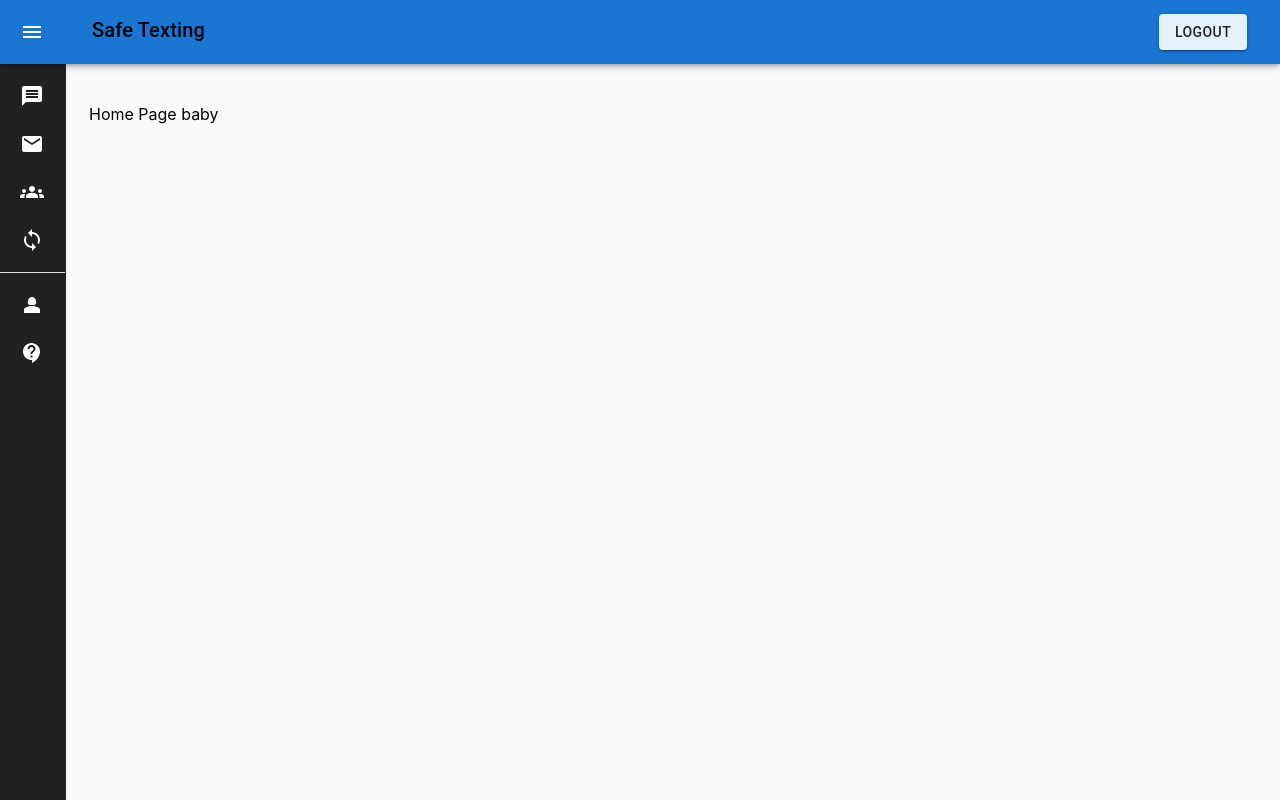
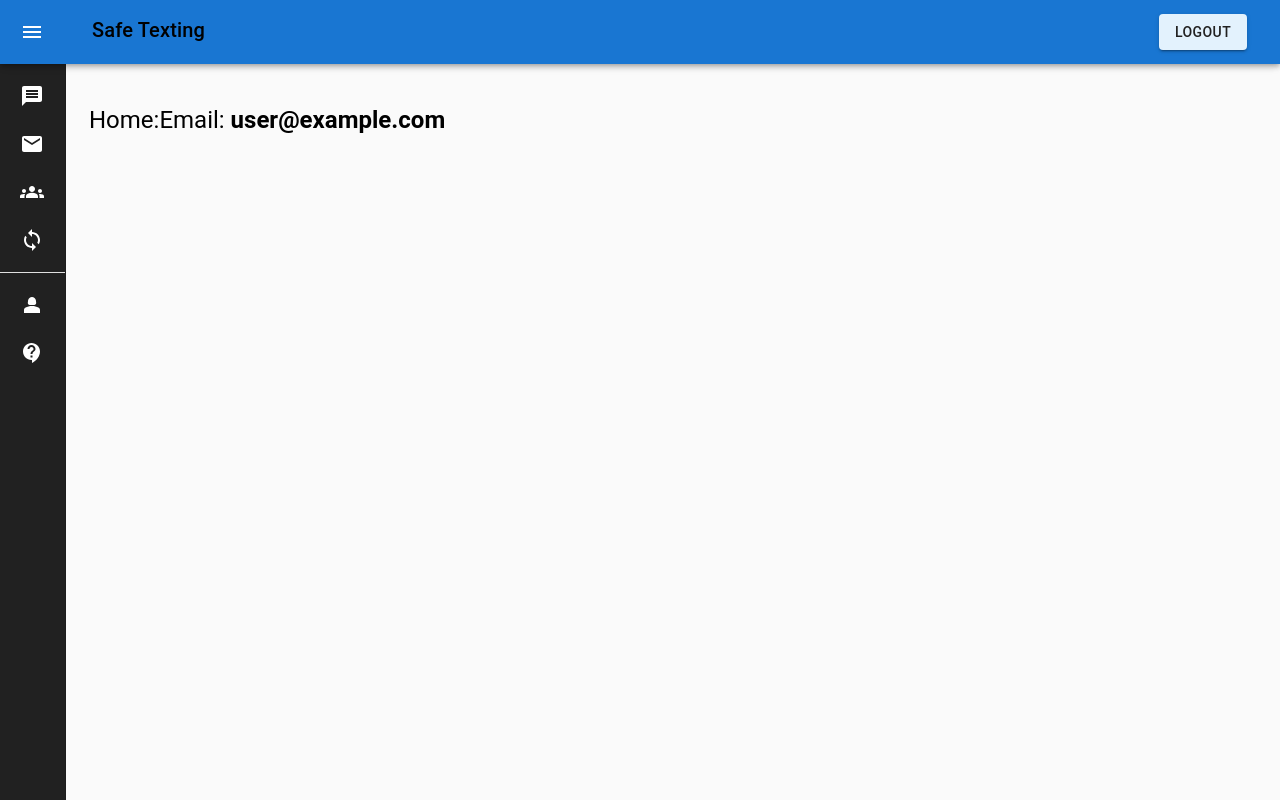
Before and after one commit to andrewaclark248/SafeTexting, a React (Create React App) app in the folder client/: page /home in a window 1280 px wide. Built offline with nearby package versions, Linux system fonts and the light colour scheme; no server answers; sample sign-in values are in the browser's storage; what react-dotenv would draw is missing.

Commit message:
update api param

```diff
--- a/client/src/api/user.ts
+++ b/client/src/api/user.ts
@@ -9,7 +9,7 @@ export async function CreateUser(currentUser: User, email: string) {
                                 method: 'post',
                                 url: '/api/users',
                                 data: {
-                                    name: email
+                                    email: email
                                 },
                                 headers: {
                                     Authorization: 'Bearer ' + token
--- a/client/src/components/account/Home.tsx
+++ b/client/src/components/account/Home.tsx
@@ -1,3 +1,5 @@
+import auth from "../../config/firebase";
+import Typography from '@mui/material/Typography';
 
 
 
@@ -5,10 +7,15 @@ function Home(props: any) {
 
 
     return (
-        <div>
-            Home Page baby
-        </div>
+        <>
+                <Typography variant="h5" component="h2">
+                    Home:
+                </Typography>
+                <Typography variant="h5" component="h2">
+                    Email: <strong>{auth.currentUser?.email}</strong>
+                </Typography>
 
+        </>
     );
   }
 
```
